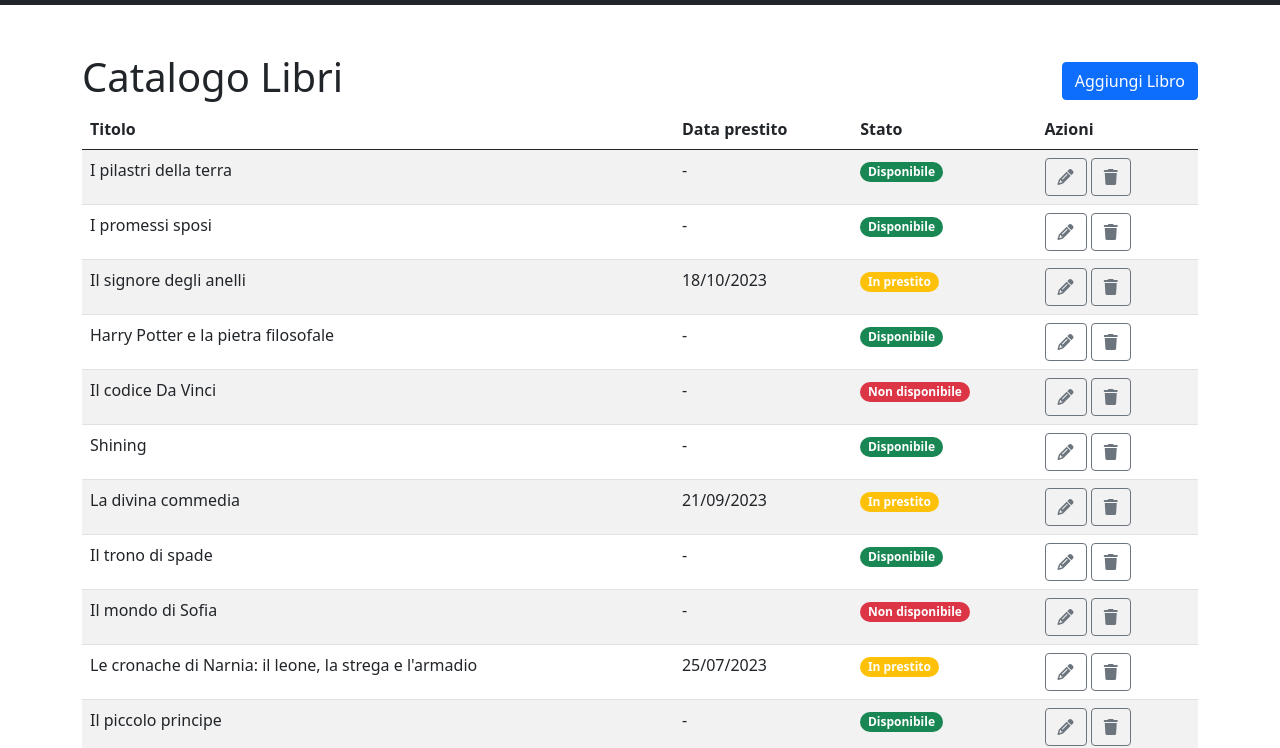
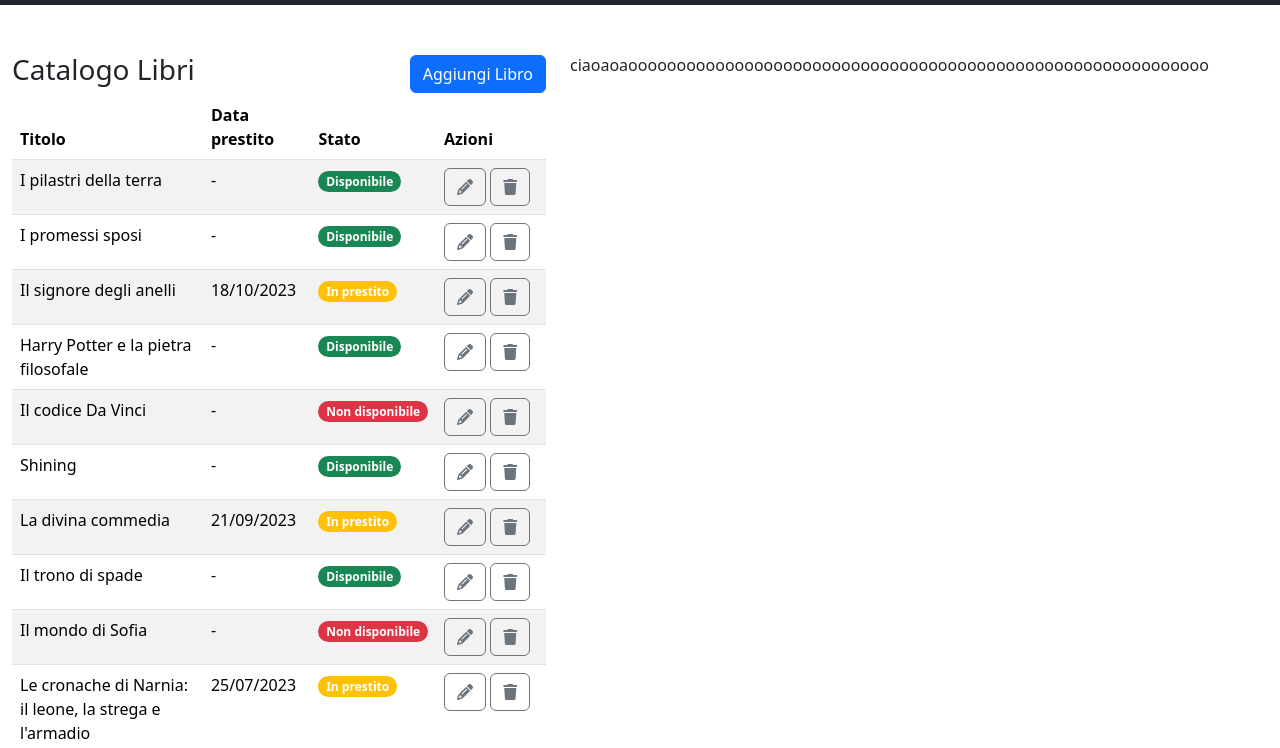
Before and after one commit to Simone-Fratini/html-css-bootstrap-dashboard, a plain HTML site: page index.html in a window 1280 px wide. Shown: the part 81-829 px from the top of the page. Drawn offline with nearby package versions, Linux system fonts and the light colour scheme.

```diff
--- a/index.html
+++ b/index.html
@@ -5,8 +5,7 @@
     <meta charset="UTF-8">
     <meta name="viewport" content="width=device-width, initial-scale=1.0">
     <title>Bootstrap</title>
-    <link href="https://cdn.jsdelivr.net/npm/bootstrap@5.0.2/dist/css/bootstrap.min.css" rel="stylesheet"
-        integrity="sha384-EVSTQN3/azprG1Anm3QDgpJLIm9Nao0Yz1ztcQTwFspd3yD65VohhpuuCOmLASjC" crossorigin="anonymous">
+    <link href="https://cdn.jsdelivr.net/npm/bootstrap@5.3.3/dist/css/bootstrap.min.css" rel="stylesheet" integrity="sha384-QWTKZyjpPEjISv5WaRU9OFeRpok6YctnYmDr5pNlyT2bRjXh0JMhjY6hW+ALEwIH" crossorigin="anonymous">
     <link rel="stylesheet" href="https://cdnjs.cloudflare.com/ajax/libs/font-awesome/6.6.0/css/all.min.css" integrity="sha512-Kc323vGBEqzTmouAECnVceyQqyqdsSiqLQISBL29aUW4U/M7pSPA/gEUZQqv1cwx4OnYxTxve5UMg5GT6L4JJg==" crossorigin="anonymous" referrerpolicy="no-referrer" />
     <link rel="stylesheet" href="css/style.css">
 </head>
@@ -39,9 +38,10 @@
         </div>
     </nav>
 
-    <div class="container my-5">
+    <div class="container my-5 row">
+        <div class="col-sm-12 col-md-6">
             <div class="d-flex justify-content-between align-items-center">
-            <h1>Catalogo Libri</h1>
+                <h1 class="fs-3">Catalogo Libri</h1>
                 <button type="button" class="btn btn-primary h-100">Aggiungi Libro</button>
             </div>
 
@@ -189,11 +189,14 @@
                     </tr>
                 </tbody>
             </table>
+
+        </div>
+        <div class="col-sm-12 col-md-6">
+            <p>ciaoaoaoooooooooooooooooooooooooooooooooooooooooooooooooooooooooooo</p>
+        </div>
     </div>
 
-    <script src="https://cdn.jsdelivr.net/npm/bootstrap@5.0.2/dist/js/bootstrap.bundle.min.js"
-        integrity="sha384-MrcW6ZMFYlzcLA8Nl+NtUVF0sA7MsXsP1UyJoMp4YLEuNSfAP+JcXn/tWtIaxVXM"
-        crossorigin="anonymous"></script>
+    <script src="https://cdn.jsdelivr.net/npm/bootstrap@5.3.3/dist/js/bootstrap.bundle.min.js" integrity="sha384-YvpcrYf0tY3lHB60NNkmXc5s9fDVZLESaAA55NDzOxhy9GkcIdslK1eN7N6jIeHz" crossorigin="anonymous"></script>
 </body>
 
 </html>
```
Lines whose indentation alone changed are shown as unchanged.
